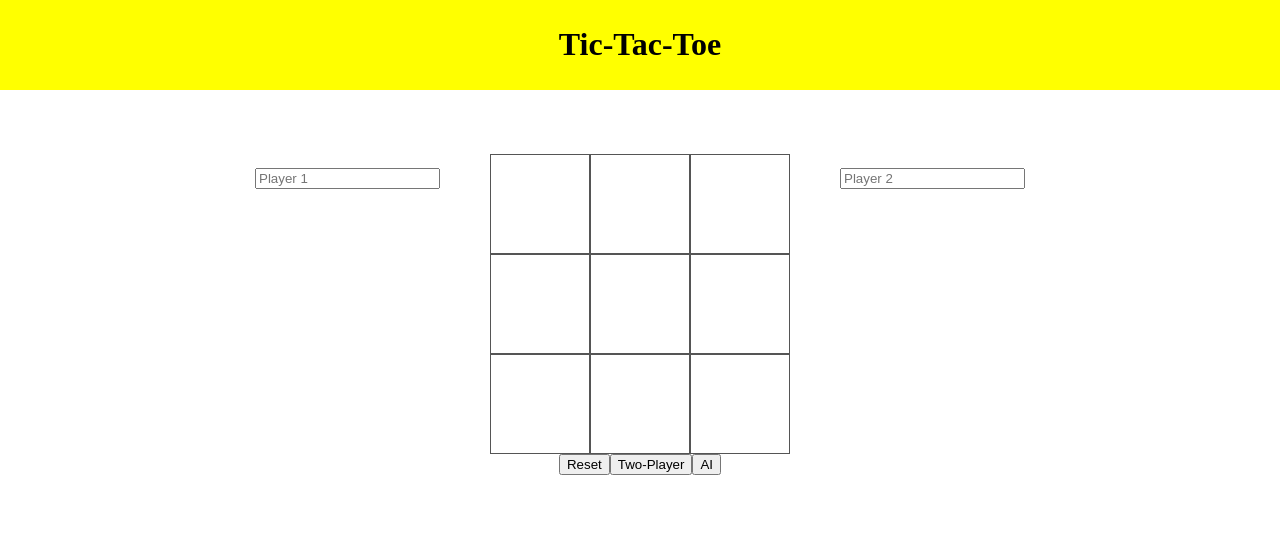
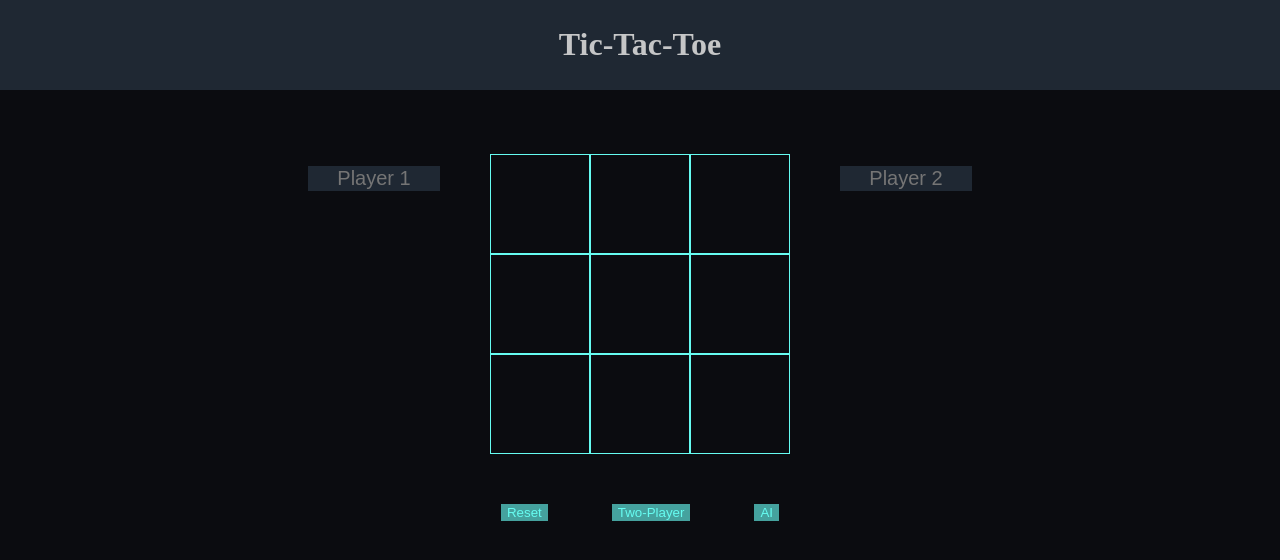
Before and after one commit to rayye1/Tic-Tac-Toe, a plain HTML site: page index.html in a window 1280 px wide. Drawn offline with Linux system fonts and the light colour scheme.

Commit message:
Added Styling

```diff
--- a/index.html
+++ b/index.html
@@ -24,9 +24,8 @@
           <div class="square noselect"></div>
       </div>
       <div class="game-over">
-        s
       </div>
-      <input type="text" id="p1" name="fname" placeholder="Player 2">
+      <input type="text" id="p2" name="fname" placeholder="Player 2">
   </div>
 
   <div class="btn-group">
--- a/style.css
+++ b/style.css
@@ -1,11 +1,13 @@
 body {
   margin: auto;
+  background-color: #0B0C10;
 }
 .heading {
   text-align: center;
-  background-color: yellow;
+  background-color: #1F2833;
   padding-top: 5px;
   padding-bottom: 5px;
+  color: #C5C6C7;
 }
 #p1, #p2 {
   margin-top: -250px;
@@ -27,17 +29,32 @@ body {
 }
 
 .square {
-  border: 1px solid #555;
+  border: 1px solid #66FCF1;
   display: flex;
   align-items: center;
   justify-content: center;
   font-size: 10vw;
+  color: #C5C6C7;
 }
 
 .btn-group {
   display: flex;
   justify-content: center;
   z-index: 200;
+  margin-top: 50px;
+}
+
+button {
+  margin-right: 2.5%;
+  margin-left: 2.5%;
+  background-color: #45A29E;
+  color: #66FCF1;
+  border: none;
+}
+
+button:hover {
+  background-color: #66FCF1;
+  color: #45A29E;
 }
 
 .game-over {
@@ -47,12 +64,23 @@ body {
   margin-left: -350px;
   width: 300px;
   height: 300px;
-  background-color: red;
+  background-color: #45A29E;
   font-size: 50px;
   opacity: 60%;
   margin-right: 50px;
 }
 
+#p1, #p2 {
+  background-color: #1F2833;
+  border: none;
+  font-size: 20px;
+  width: 10%;
+  text-align: center;
+}
+
+#p1:hover, #p2:hover {
+  background-color: #C5C6C7;
+}
 .noselect {
   -webkit-touch-callout: none; /* iOS Safari */
     -webkit-user-select: none; /* Safari */
```
